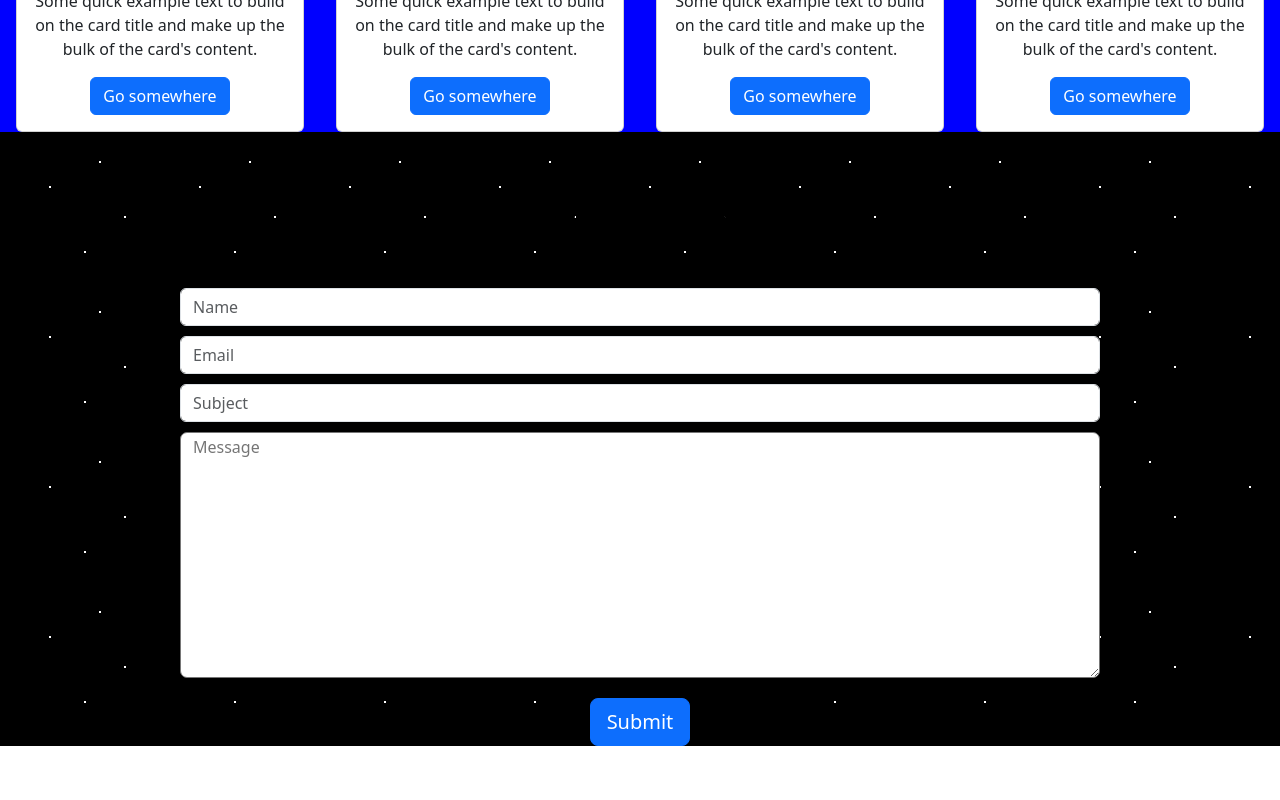
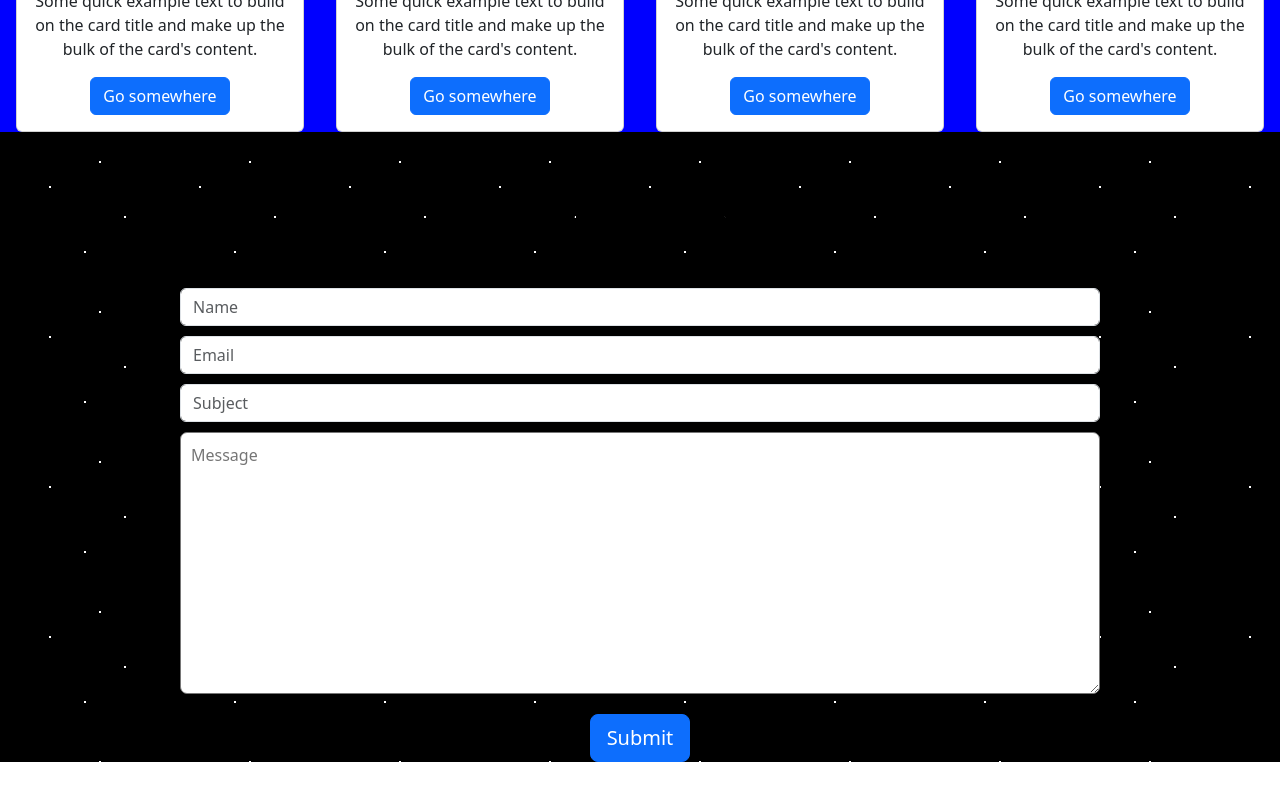
Before and after one commit to naviza/stellar-odyssey, a React (Create React App) app in the folder stellar-odyssey-frontend/: page / in a window 1280 px wide. Shown: the part 1933-2733 px from the top of the page. Built offline with nearby package versions, Linux system fonts and the light colour scheme.

Commit message:
footer message

```diff
--- a/stellar-odyssey-frontend/src/components/Footer.js
+++ b/stellar-odyssey-frontend/src/components/Footer.js
@@ -30,7 +30,7 @@ function Footer() {
               <Form.Control placeholder="Subject" />
             </Row>
             <Row>
-              <textarea rows="10" name="message" placeholder="Message" style={{ borderRadius: '7px' }}></textarea>
+              <textarea rows="10" name="message" placeholder="Message" style={{ borderRadius: '7px', padding: '10px'}}></textarea>
             </Row>
           </Form>
         </div>
```
